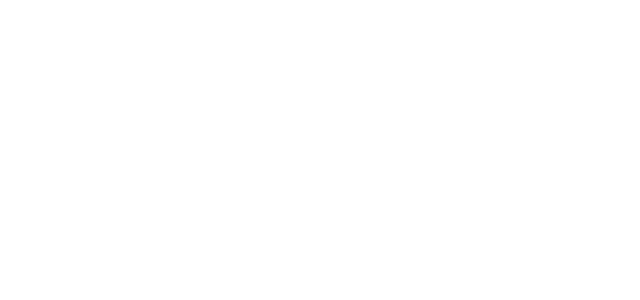
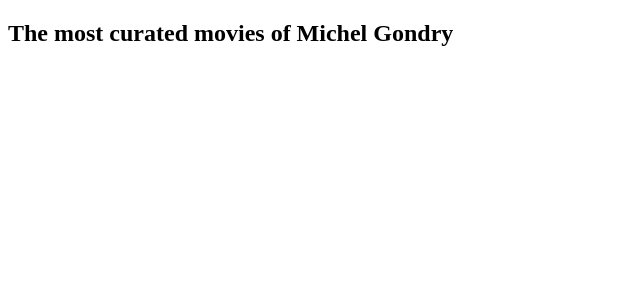
Before and after one commit to relisei/202309-w9ch1-ramiro-elisei, a React (Vite) app: page /movies in a window 1280 px wide. Shown: the top 300 px of the page, without its empty margins (0-640 px from the left). Built offline with nearby package versions, Linux system fonts and the light colour scheme.

Commit message:
Add Route HomePage

```diff
--- a/src/components/App/App.tsx
+++ b/src/components/App/App.tsx
@@ -1,11 +1,12 @@
 import { Routes, Route, Navigate } from "react-router-dom";
+import HomePage from "../../pages/HomePage/HomePage";
 
 const App = (): React.ReactElement => {
   return (
     <main className="main-container">
       <Routes>
         <Route path="/" element={<Navigate to="/movies" />} />
-        <Route path="/movies" />
+        <Route path="/movies" element={<HomePage />} />
       </Routes>
     </main>
   );
```
